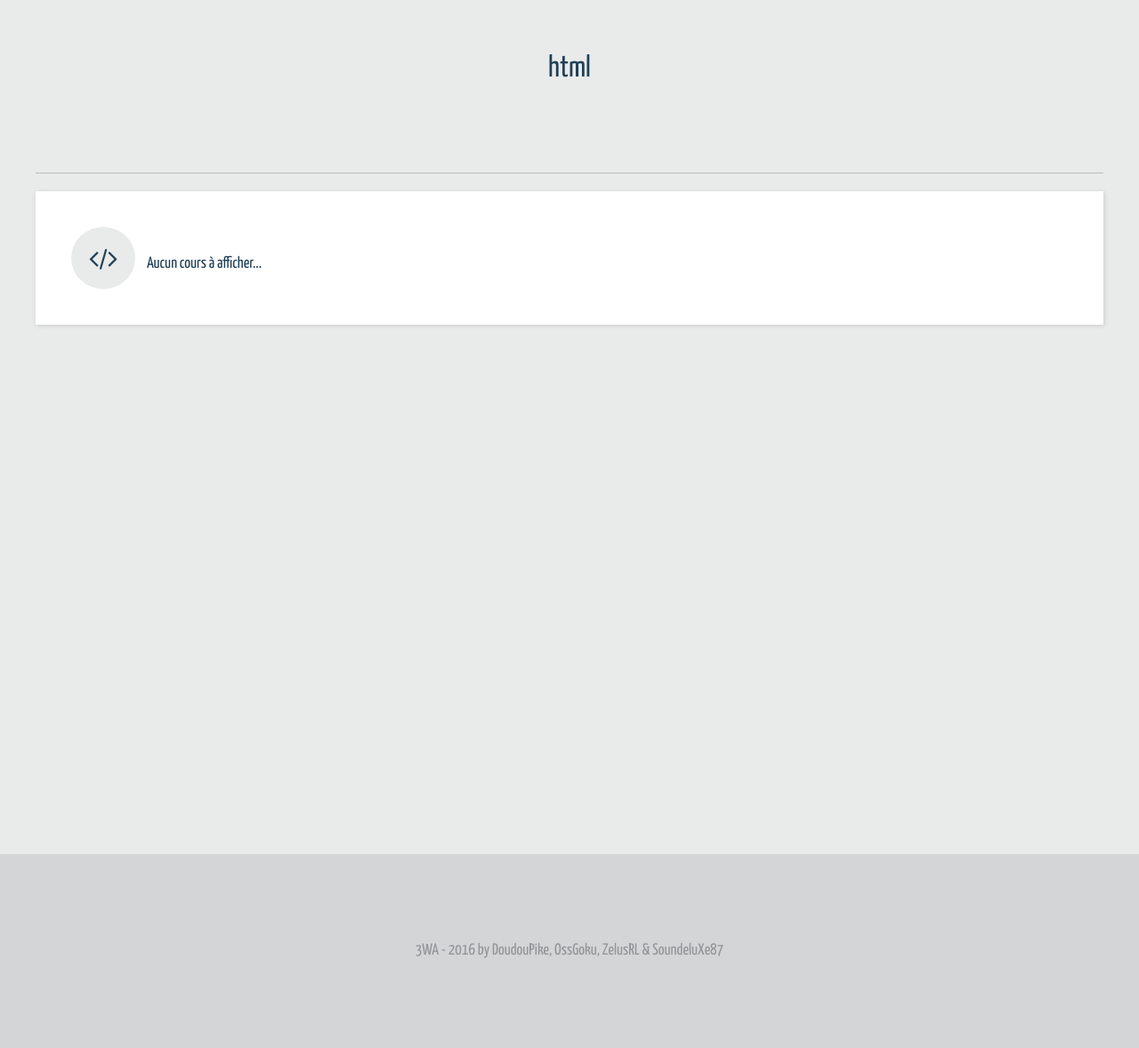
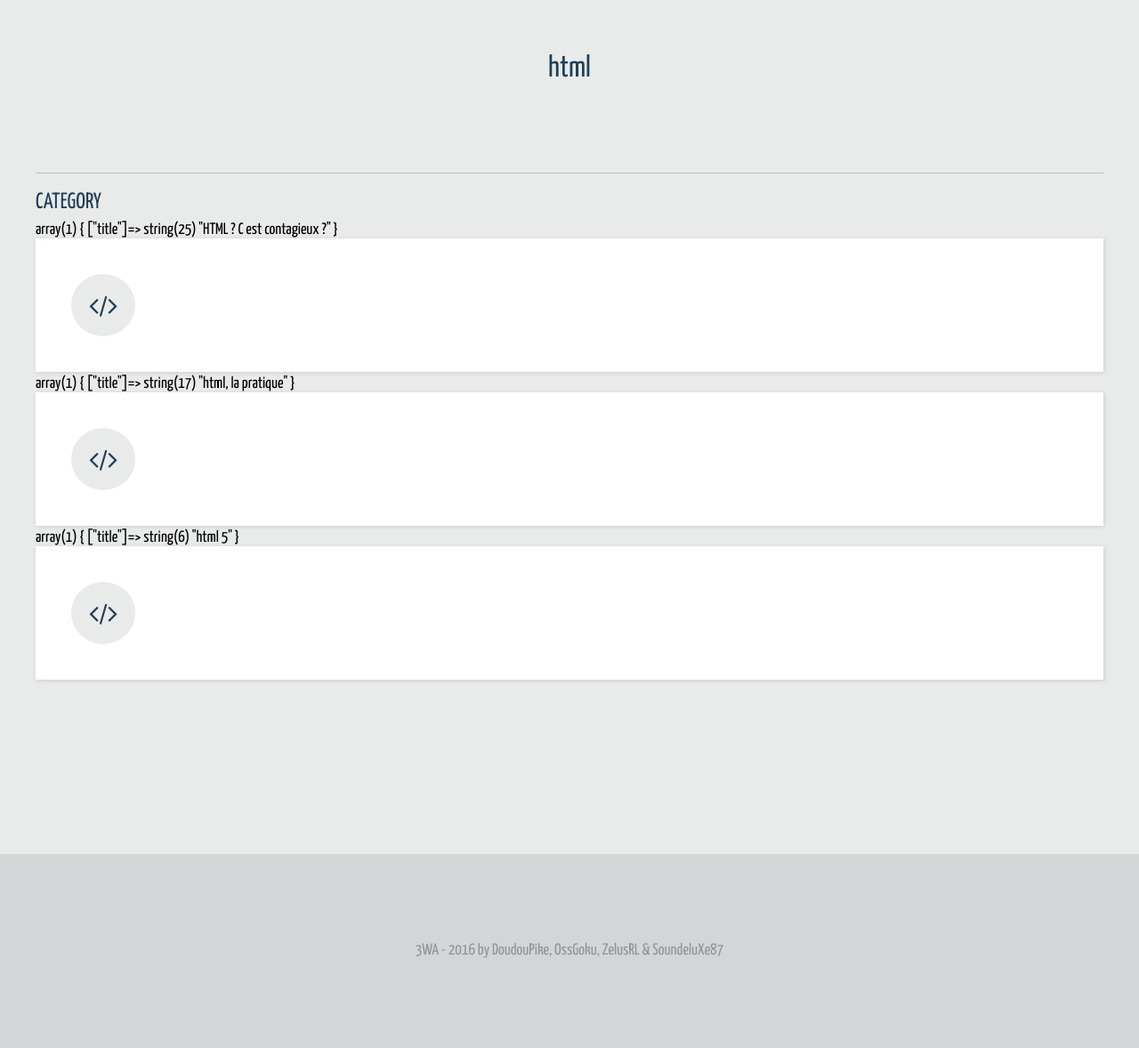
Before and after one commit to DoudouPike/support_dev, a PHP site: page /index.php?page=cours&lang=html in a window 1280 px wide. Shown: the part 80-1258 px from the top of the page at 89% size. Run offline with PHP 8.4, Linux system fonts and the light colour scheme; data comes from the database, SQL or seed files in the repository; data that the repository does not hold is empty.

Commit message:
fix cours list

```diff
--- a/controllers/bloc-cours.php
+++ b/controllers/bloc-cours.php
@@ -1,6 +1,6 @@
 <?php
 
-if(empty($bdd))
+if(empty($db))
 {
 	$titre = "";
 	$error = "Aucun cours à afficher...";
@@ -8,7 +8,17 @@ if(empty($bdd))
 }
 else
 {
-	$count = 0;
+	$lang = $_GET["lang"];
+	$titleLang = "SELECT title FROM lessons WHERE lang = '".$lang."'";
+
+	$dbLang = mysqli_query($db, $titleLang);
+
+	while($titleList = mysqli_fetch_assoc($dbLang))
+	{
+		var_dump($titleList);
+		require("views/bloc-cours.phtml");
+	}
+	/*$count = 0;
 	while($count < sizeof($bdd))
 	{
 		$thisbdd = $bdd[$count];
@@ -40,16 +50,7 @@ else
 			require("views/bloc-cours.phtml");
 		}
 		$count++;
-	}
-
-	/*
-	si
-
-
-
-
-
-	*/
+	}*/
 }
 
 
--- a/controllers/cours.php
+++ b/controllers/cours.php
@@ -1,16 +1,5 @@
 <?php
 
-$lang = $_GET["lang"];
-$thisLesson = "SELECT title WHERE lang = $lang FROM lessons";
-$dbLessons = mysqli_query($db, $thisLesson);
-
-$count = 0;
-while ($count < sizeof($dbLessons))
-{
-	mysqli_fetch_assoc($dbLessons);
-
-	$count++;
-}
 
 
 /* Si categorie = 0,
--- a/views/bloc-cours.phtml
+++ b/views/bloc-cours.phtml
@@ -1,9 +1,9 @@
-<a href="index.php?page=single&titre=<?= $urlTitre ?>" class="linkh">
+<a href="index.php?page=single&titre=" class="linkh">
 <!-- ajouter id="" dans url-->
 	<div class="box-sc">
 		<p>
 			<i class="fa fa-code icon-cat" aria-hidden="true"></i>
-			<?= $titre ?> <?= $error ?>
+			<?= $error ?>
 		</p>
 	</div>
 </a>
--- a/views/cours.phtml
+++ b/views/cours.phtml
@@ -6,7 +6,7 @@
 
 	<div class="border-h"></div>
 
-		<h3 class="sous-cat"><?= $categorie ?></h3>
+		<h3 class="sous-cat">CATEGORY</h3>
 
 		<?php require("controllers/bloc-cours.php"); ?>
 
```
